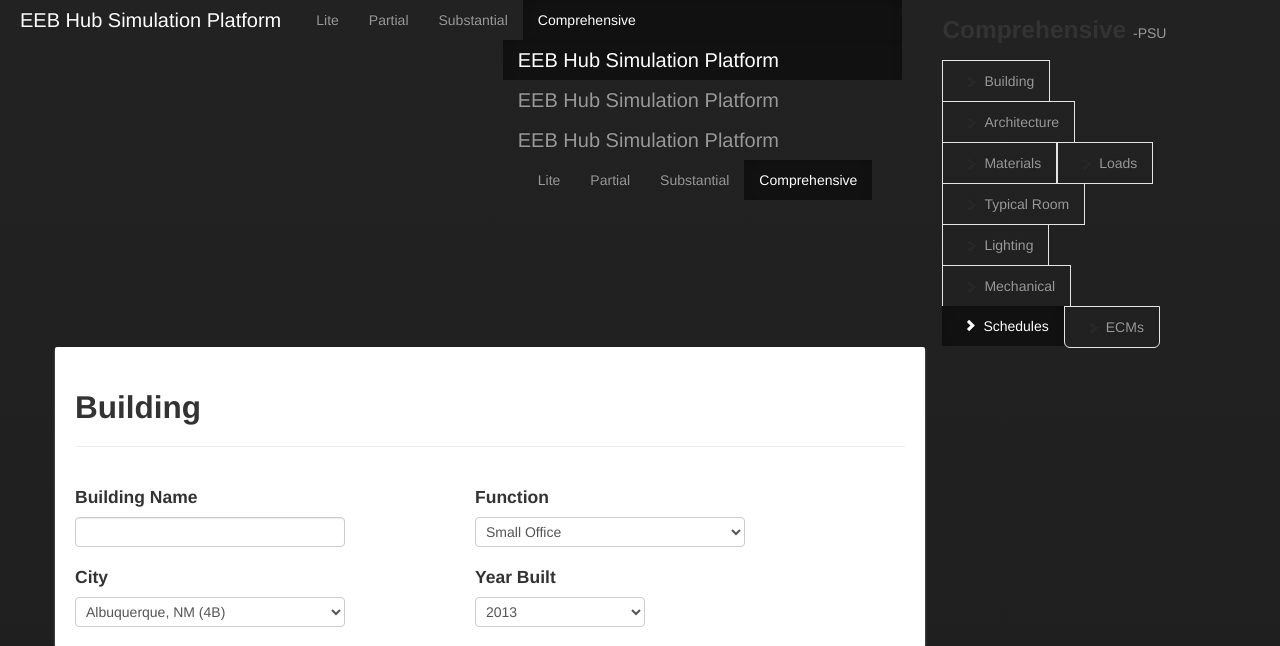
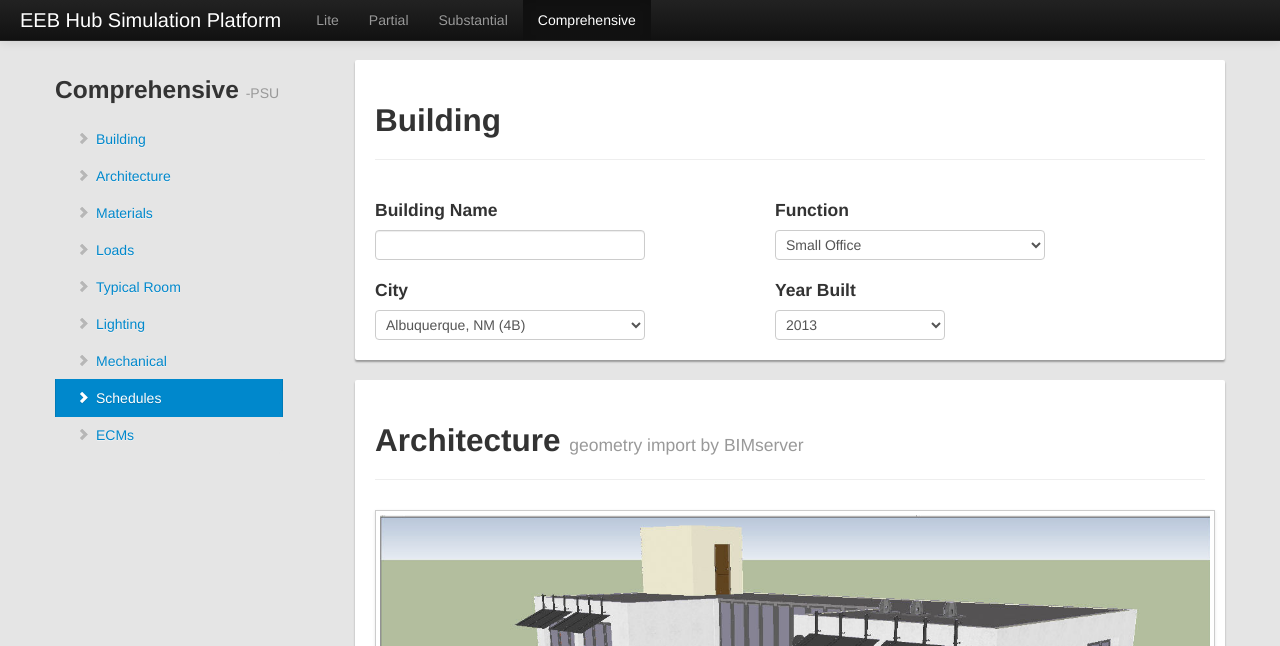
Before and after one commit to eebhub/platform, a Node server app: page /comprehensive in a window 1280 px wide. Shown: the top 646 px of the page. Run offline with Node 20, Linux system fonts and the light colour scheme; some libraries are stand-ins or nearby versions.

Commit message:
fix comprehensive bug

```diff
--- a/views/comprehensive.ejs
+++ b/views/comprehensive.ejs
@@ -47,28 +47,6 @@
                         <span class="icon-bar"></span>
                         <span class="icon-bar"></span>
                     </button>
-                    <a class="brand" href="home">EEB Hub Simulation Platform</a>
-                    <div class="nav-collapse collapse">
-                        <ul class="nav">
-                            <li>
-                                <a href="/lite">Lite</a>
-                            </li>
-                            <li>
-                                <a href="/partial">Partial</a>
-                            </li>
-                            <li>
-                                <a href="/substantial">Substantial</a>
-                            </li>
-                            <li class="active">
-                                <a href="/comprehensive">Comprehensive</a>
-                    <a class="brand" href="/">EEB Hub Simulation Platform</a>
-                    <div class="nav-collapse collapse">
-                        <ul class="nav">
-                            <li>
-                    <a class="brand" href="/">EEB Hub Simulation Platform</a>
-                    <div class="nav-collapse collapse">
-                        <ul class="nav">
-                            <li>
                     <a class="brand" href="/">EEB Hub Simulation Platform</a>
                     <div class="nav-collapse collapse">
                         <ul class="nav">
```
